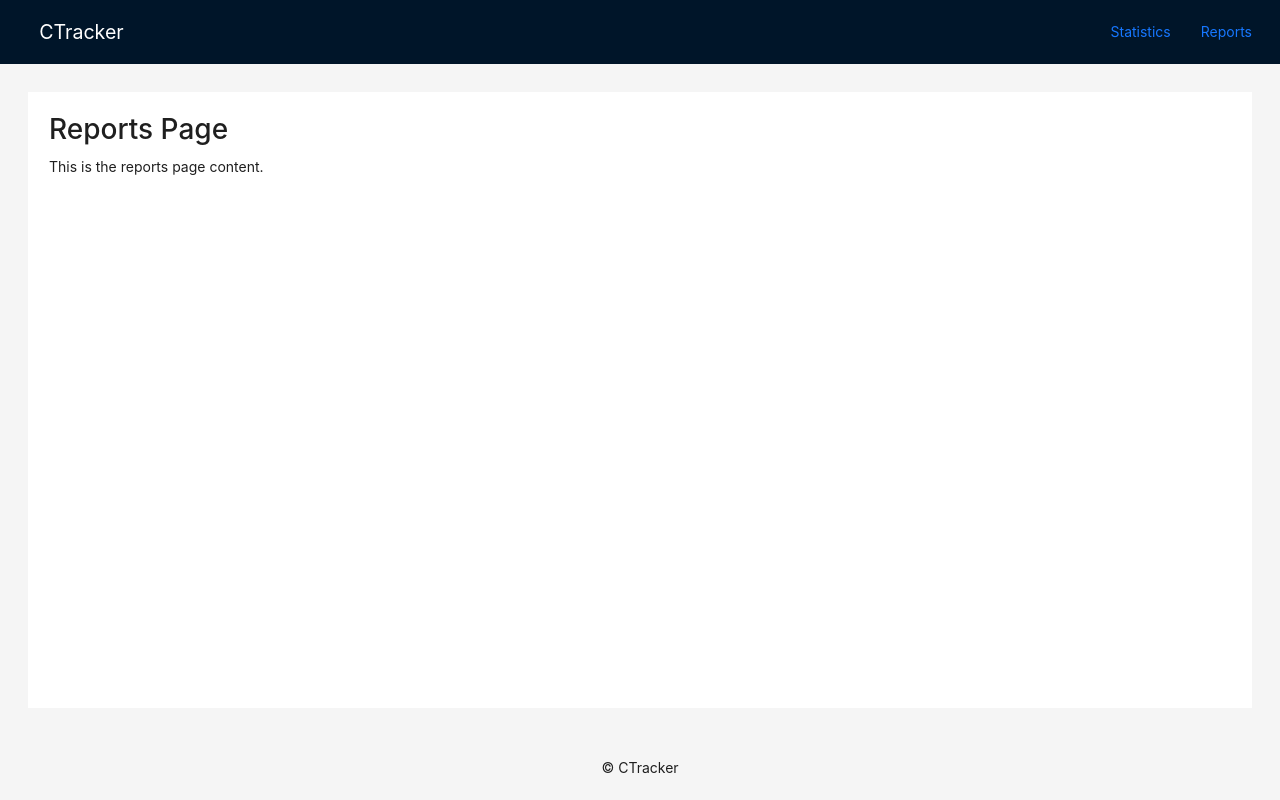
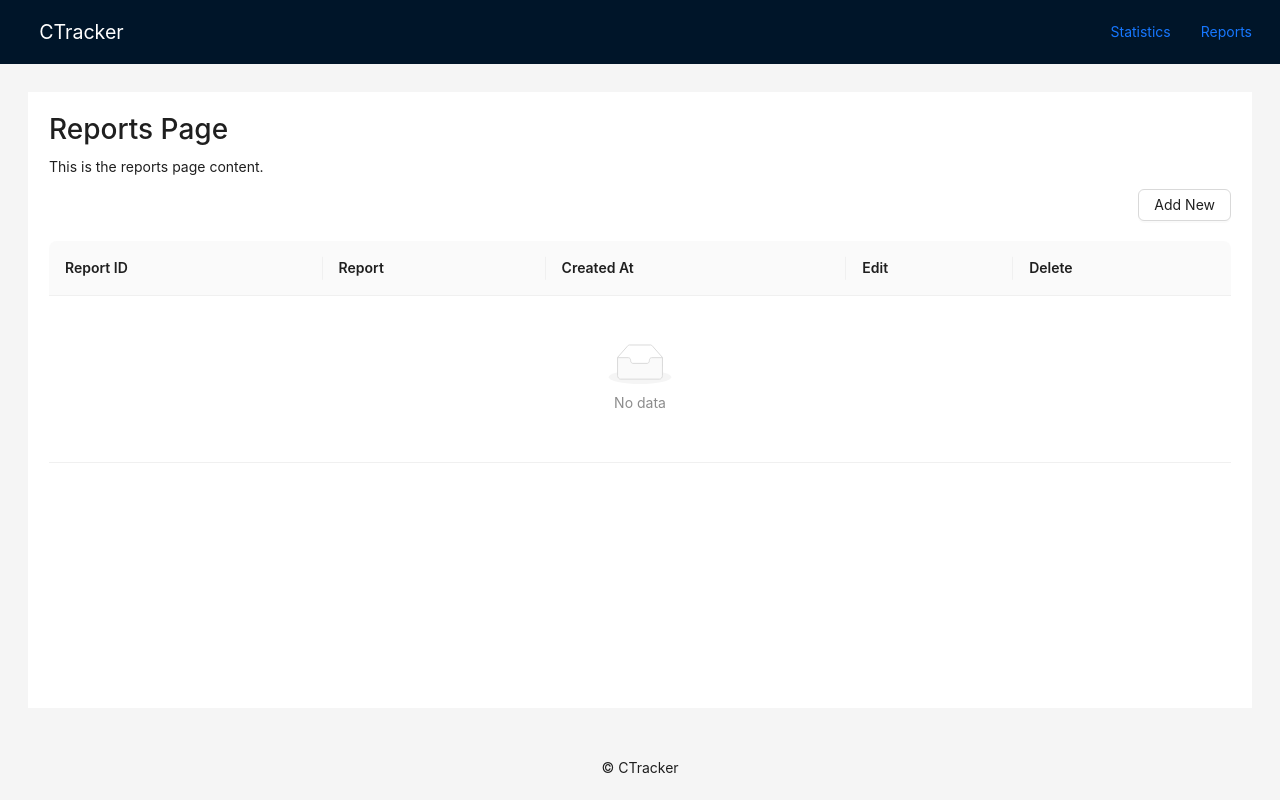
Before and after one commit to mehmetegeacican/CTracker, a React (Vite) app in the folder client/: page /reports in a window 1280 px wide. Built offline with nearby package versions, Linux system fonts and the light colour scheme.

Commit message:
report table init

```diff
--- /dev/null
+++ b/client/src/components/tables/reportTable/reportTable.jsx
@@ -0,0 +1,37 @@
+import React from 'react';
+import { Table } from 'antd';
+
+const COLUMNS = [
+    {
+        title: 'Report ID',
+        dataIndex: 'id',
+        key: 'id',
+      },
+      {
+        title: 'Report',
+        dataIndex: 'title',
+        key: 'title',
+      },
+      {
+        title: 'Created At',
+        dataIndex: 'createdAt',
+        key: 'createdAt',
+        render: (text) => new Date(text).toLocaleDateString(), // Format the date
+      },
+      {
+        title: 'Edit',
+        dataIndex: 'edit',
+        key: 'edit',
+      },
+      {
+        title: 'Delete',
+        dataIndex: 'delete',
+        key: 'delete',
+      },
+]
+
+export default function ReportTable() {
+  return (
+    <Table columns={COLUMNS} dataSource={[]}/>
+  )
+}
--- a/client/src/pages/reports/reportsPage.jsx
+++ b/client/src/pages/reports/reportsPage.jsx
@@ -1,10 +1,18 @@
+import { Button, Flex } from 'antd'
 import React from 'react'
+import ReportTable from '../../components/tables/reportTable/reportTable'
 
 export default function ReportsPage() {
   return (
     <div>
       <h1>Reports Page</h1>
       <p>This is the reports page content.</p>
+      <Flex vertical gap={20}>
+          <Flex justify='flex-end'>
+              <Button>Add New</Button>
+          </Flex>
+          <ReportTable/>
+      </Flex>
     </div>
   )
 }
```
Also changed, not shown: client/src/components/tables/reportTable/index.js (added).
